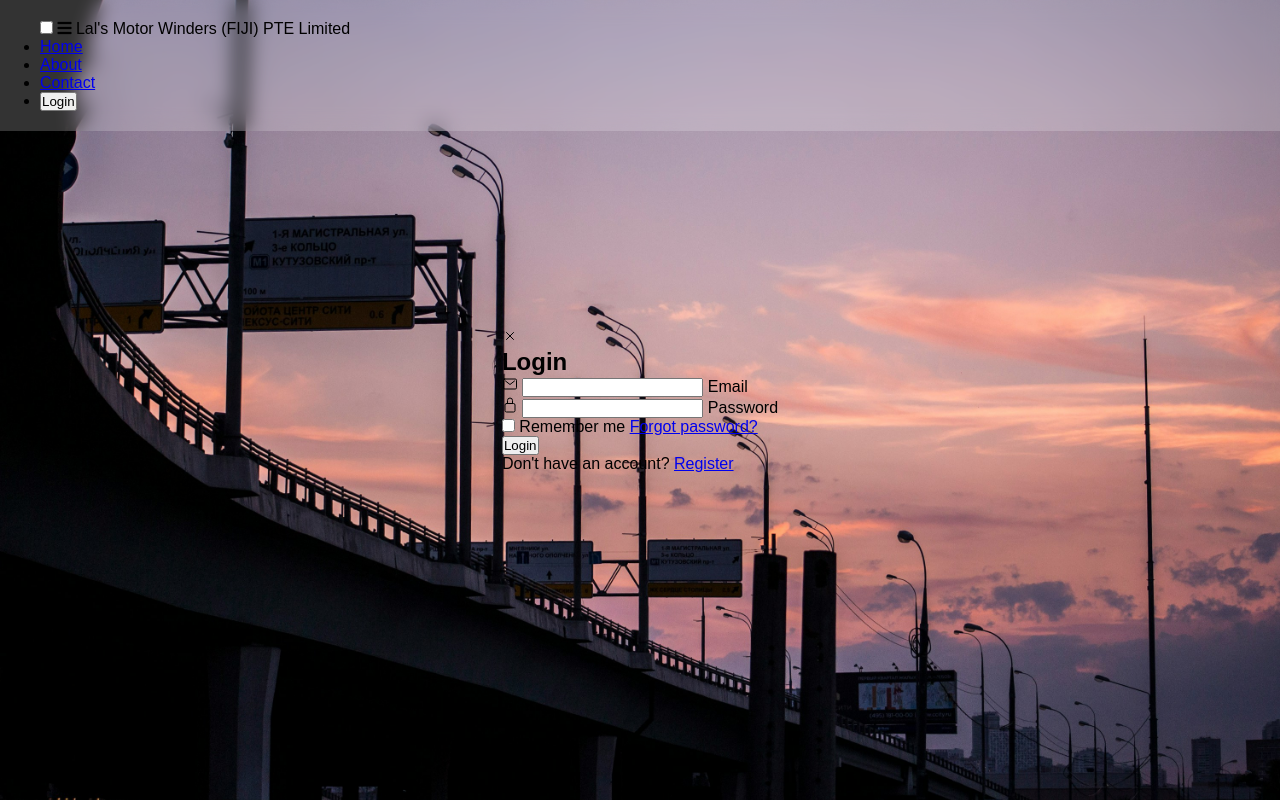
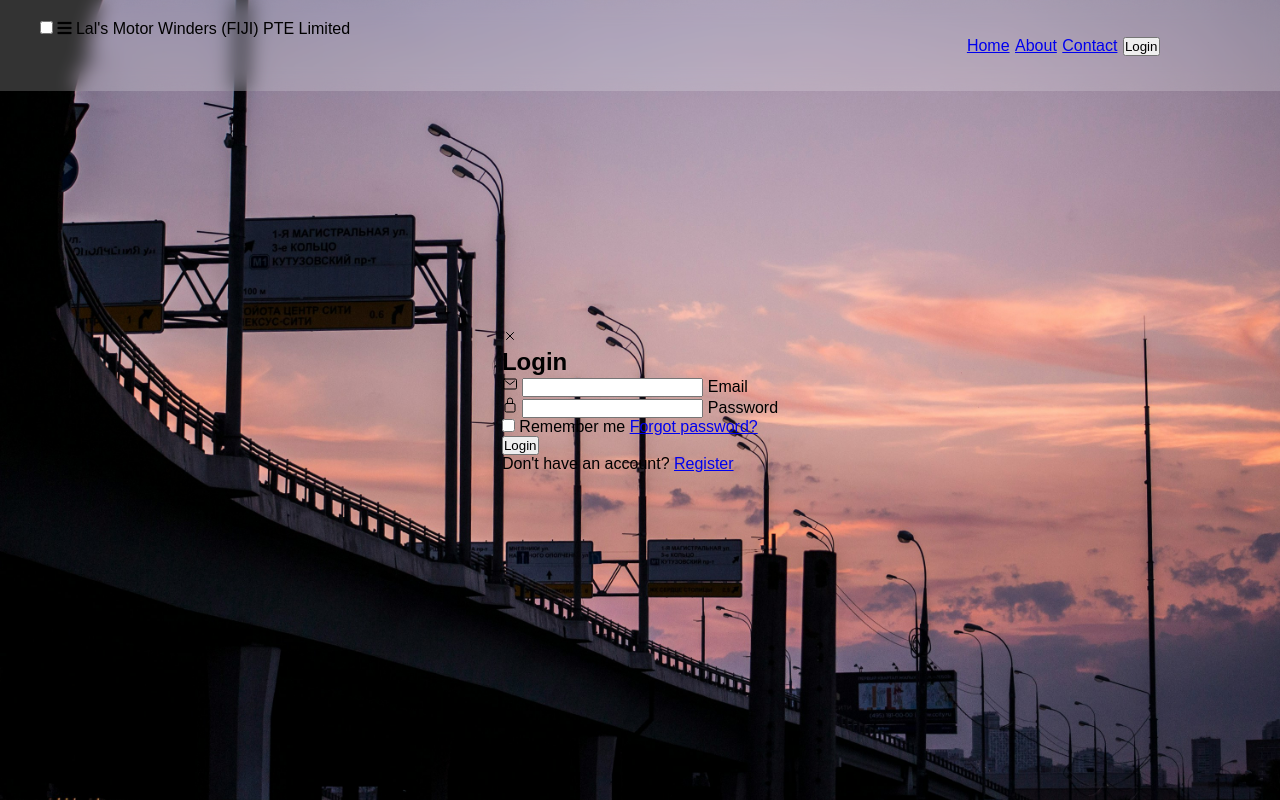
Before and after one commit to Yushfj/LalsMotorWinders, a website: page index.html in a window 1280 px wide. Drawn offline with nearby package versions, Linux system fonts and the light colour scheme; a web font is replaced by a local one.

Commit message:
Update styles.css

```diff
--- a/styles.css
+++ b/styles.css
@@ -37,6 +37,17 @@ header {
     padding-left: 40px;
 }
 
+
+header .navigation ul{
+    float:right;
+    margin-right: 20px;
+}
+
+header .navigation ul li {
+    display: inline-block;
+    line-height: 50px;
+    margin: 0.5px;
+}
 
 header navigation ul li a {
     position: relative;
```
